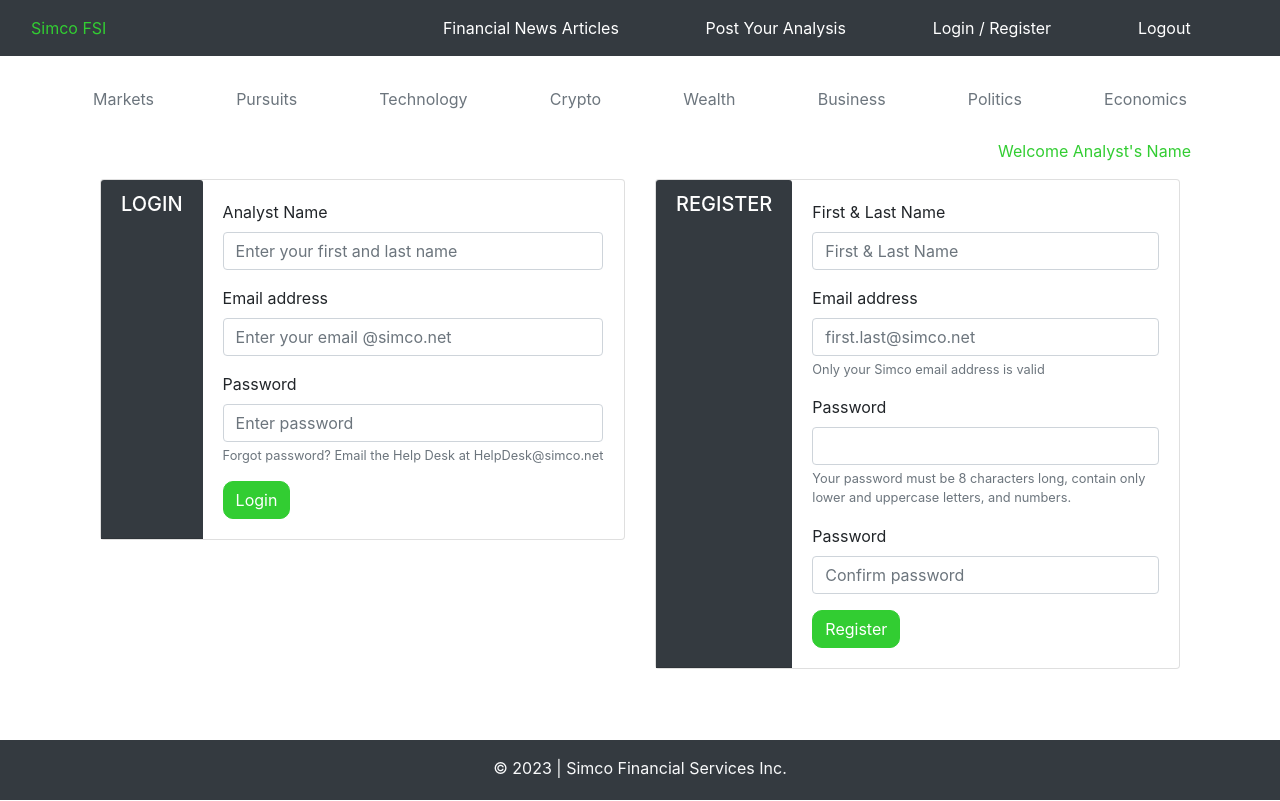
After one commit to DebJamA/Internship-py-1-1, a Python web app: template templates/login.html in a window 1280 px wide. The commit adds this page. Run offline with Jinja, Linux system fonts and the light colour scheme; the template is opened without the code that fills it, so the values that code supplies are empty; some libraries are stand-ins or nearby versions.

```diff
--- a/__init__.py
+++ b/__init__.py
@@ -3,10 +3,10 @@ from flask import Flask
 def create_app():
     app = Flask(__name__)
 
-    app.config['SECRET_KEY'] = "financialblogsecretkey"
-
+# import blueprints
     from .views import views
 
+# register blueprints
     app.register_blueprint(views, url_prefix="/")
 
     return app
--- a/static/css/layout.css
+++ b/static/css/layout.css
@@ -3,6 +3,7 @@
 #navbar-logo {
     color:#32cd32 !important;
 }
+
 #nav-item1:link, #nav-item1:visited {
     color:white !important;
 }
@@ -27,15 +28,42 @@
 #nav-item4:hover, #nav-item4:active {
     color:#32cd32 !important;
 }
+#navbar-spacer {
+            bottom: 0;
+            width: 100%;
+            height: 75px;
+            padding: 0px;
+            margin-top: 20px;
+}
 
 /* nav-scroller Welcome Analyst Name*/
-.welcome {
+#welcome {
     color:#32cd32 !important;
+}
+#blog {
+    color: bold #212529 !important;
+    font-weight: bold;
+}
+
+/* please login in alert */
+a#alert:link, a#alert:visited {
+    text-decoration:none;
+}
+
+a#alert:hover, a#alert:active {
+    color:#32cd32 !important;
+    text-decoration:none;
 }
 
 /* footer */
+#footer-spacer {
+            bottom: 0;
+            width: 100%;
+            height: 100px;
+            padding: 0px;
+            margin-top: 20px;
+}
 #footer-footer {
-            position: relative;
             bottom: 0;
             width: 100%;
             height: 60px;
@@ -48,14 +76,48 @@
 /* LOGIN.HTML */
 /* login */
 #btn-login {
+    text-decoration: none;
+    outline: none;
+    color: #ffffff;
+    background-color: #32cd32;
+    border-color: #32cd32;
+    border-radius: 10px;
+}
+#btn-login:hover {
+    color:white;
     background-color: #32cd32;
     border:none;
+    box-shadow: 0 12px 16px 0 rgba(0,0,0,0.24),0 17px 50px 0 rgba(0,0,0,0.19);
+}
+#btn-login:active {
+    color:white;
+    background-color: #32cd32;
+    border-color: ;
+    box-shadow: 0 12px 16px 0 rgba(0,0,0,0.24),0 17px 50px 0 rgba(0,0,0,0.19);
+    transform: translateY(4px);
 }
 
 /* register */
 #btn-register {
+    text-decoration: none;
+    outline: none;
+    color: #ffffff;
+    background-color: #32cd32;
+    border-color: #32cd32;
+    border-radius: 10px;
+}
+#btn-register:hover {
+    color:white;
     background-color: #32cd32;
     border:none;
+    box-shadow: 0 12px 16px 0 rgba(0,0,0,0.24),0 17px 50px 0 rgba(0,0,0,0.19);
+}
+#btn-register:active {
+    color:white;
+    background-color: #32cd32;
+    border-color: ;
+    box-shadow: 0 12px 16px 0 rgba(0,0,0,0.24),0 17px 50px 0 rgba(0,0,0,0.19);
+    transform: translateY(4px);
 }
 /* ========== end of login.html ========== */
 
@@ -93,6 +155,15 @@ a.posts-reading:hover, a.posts-reading:active {
 }
 /* ========== end of posts.html ========== */
 
+    /* POSTS>HTML and SINGLE.HTML */
+/* article image*/
+.article_image {
+    border-width: medium;
+    border-style: solid;
+    border-color: #32cd32;
+    border-radius: 5px;
+}
+    /* ========== end of posts.html and single.html ========== */
 
 /* SINGLE.HTML */
 /* single article category and analysis */
@@ -109,14 +180,14 @@ color:#32cd32 !important;
 }
 
 /* button to submit analysis */
-#btn-analysis:link, #btn-analysis:visited {
+#btn-analysis {
 border:2px solid;
 border-color:#32cd32;
 color:#32cd32 !important;
 background-color:white;
 }
 #btn-analysis:hover, #btn-analysis:active {
-color:white;
+color:white !important;
 background-color:#32cd32;
 border:none;
 }
--- a/templates/layout.html
+++ b/templates/layout.html
@@ -14,7 +14,7 @@
 </head>
 
 <body>
-    <nav class="navbar navbar-expand-lg navbar-dark bg-dark">
+    <nav class="navbar fixed-top navbar-expand-lg navbar-dark bg-dark">
         <div class="container-fluid">
             <span class="navbar-text" id="navbar-logo">Simco FSI</span>
             <button class="navbar-toggler"
@@ -24,29 +24,26 @@
             >
             <span class="navbar-toggler-icon"></span>
             </button>
+
             <div class="collapse navbar-collapse" id="navbarNav">
-                <div class="col-md-6 offset-md-3">
-
-                    <div class="navbar-nav">
-                        <a class="nav-item nav-link" id="nav-item1" href="{{ url_for('views.index') }}">Financial News Articles</a>
-                        <a class="nav-item nav-link" id="nav-item2" href="#">Post Your Analysis</a>
+                <div class="col-md-12 d-flex justify-content-end">
+                <div class="navbar-nav nav-fill w-75">
+                    <a class="nav-item nav-link px-2" id="nav-item1" href="{{ url_for('views.index') }}">Financial News Articles</a>
+                    <a class="nav-item nav-link px-2" id="nav-item2" href="{{ url_for('views.create') }}">Post Your Analysis</a>
+                    <a class="nav-item nav-link px-2" id="nav-item3" href="{{ url_for('views.login') }}">Login / Register</a>
+                    <a class="nav-item nav-link px-2" id="nav-item4" href="{{ url_for('views.index') }}">Logout</a>
                 </div>
-                </div>
-                <div class="col-md-3">
-                    <div class="navbar-nav">
-                        <a class="nav-item nav-link" id="nav-item3" href="{{ url_for('views.index') }}">Logout</a>
-                    </div>
-                </div>
-
-                <div class="col-md-3">
-                    <div class="navbar-nav">
-                        <a class="nav-item nav-link" id="nav-item4" href="#">Login / Register</a>
                 </div>
             </div>
 
         </div>
+    </nav>
+
+    <div class="container">
+        <div class="mt-auto py-4 bg-white" id="navbar-spacer">
+            <div class="padding container"></div>
         </div>
-    </nav>
+    </div>
 
     <div class="container">
         <div class="nav-scroller py-1 mb-2">
@@ -66,7 +63,7 @@
     <div class="container">
         <div class="nav-scroller py-1 mb-2">
             <nav class="nav d-flex justify-content-end">
-			<p class="p-1"><span>Welcome&nbsp;</span>{{ username }}!</p>
+                <span class="p-1" id="welcome">Welcome Analyst's Name</span>
             </nav>
         </div>
     </div>
@@ -75,11 +72,13 @@
         {% block content %}{% endblock %}
     </div>
 
-    <footer class="footer mt-auto py-4 bg-white" id="footer-spacer">
-        <div class="footer padding container"></div>
-    </footer>
+    <div class="container">
+        <div class="mt-auto py-4 bg-white" id="footer-spacer">
+            <div class="padding container"></div>
+        </div>
+    </div>
 
-    <footer class="footer mt-auto py-3 bg-dark" id="footer-footer">
+    <footer class="footer fixed-bottom mt-auto py-3 bg-dark" id="footer-footer">
         <div class="container text-center">
             <span class="text-light">
                 &copy; 2023 | Simco Financial Services Inc.
@@ -92,7 +91,13 @@ functionalities of some JS components depends on jQuery and Popper-->
 <script src="https://code.jquery.com/jquery-3.2.1.slim.min.js" integrity="sha384-KJ3o2DKtIkvYIK3UENzmM7KCkRr/rE9/Qpg6aAZGJwFDMVNA/GpGFF93hXpG5KkN" crossorigin="anonymous"></script>
 <script src="https://cdn.jsdelivr.net/npm/popper.js@1.12.9/dist/umd/popper.min.js" integrity="sha384-ApNbgh9B+Y1QKtv3Rn7W3mgPxhU9K/ScQsAP7hUibX39j7fakFPskvXusvfa0b4Q" crossorigin="anonymous"></script>
 <script src="https://cdn.jsdelivr.net/npm/bootstrap@4.0.0/dist/js/bootstrap.min.js" integrity="sha384-JZR6Spejh4U02d8jOt6vLEHfe/JQGiRRSQQxSfFWpi1MquVdAyjUar5+76PVCmYl" crossorigin="anonymous"></script>
+<!--script for article thumbnails-->
 <script src="holder.js"></script>
+<script>
+Holder.addTheme("dark", {
+    bg: "#212529", fg: "#999999", size: 12, font: "Roboto", fontweight: "normal", text: "Article Image"
+});
+</script>
 
 </body>
 </html>
--- /dev/null
+++ b/templates/login.html
@@ -0,0 +1,69 @@
+{% extends "layout.html" %}
+
+{% block title %}Login{% endblock %}
+
+{% block content %}
+
+<div class="container">
+    <div class="row mb-2">
+
+        <div class="col-md-6">
+            <div class="card flex-md-row mb-4 box-shadow h-md-250">
+                <h5 class="card-header text-white text-uppercase bg-dark">login</h5>
+                <div class="card-body d-flex flex-column align-items-start">
+                    <form method="POST" action="{{ url_for('views.login') }}" role="form">
+                        <div class="form-group">
+                            <label for="username">Analyst Name</label>
+                            <input type="text" class="form-control" id="username" name="username" aria-describedby="userHelp" placeholder="Enter your first and last name">
+                        </div>
+                        <div class="form-group">
+                            <label for="emailLogin">Email address</label>
+                            <input type="email" class="form-control" id="emailLogin" name="email" aria-describedby="loginEmailHelp" placeholder="Enter your email @simco.net">
+                        </div>
+                        <div class="form-group">
+                            <label for="password">Password</label>
+                            <input type="password" class="form-control" id="password" name="password" minlength="8" maxlength="8" placeholder="Enter password">
+                            <small id="passwordHelpBlock" class="form-text text-muted">
+                            Forgot password? Email the Help Desk at HelpDesk@simco.net
+                            </small>
+                        </div>
+                        <a class="btn btn-primary" href="{{ url_for('views.index') }}" role="button" id="btn-login">Login</a>
+                    </form>
+                </div>
+            </div>
+        </div>
+
+        <div class="col-md-6">
+            <div class="card flex-md-row mb-4 box-shadow h-md-250">
+                <h5 class="card-header text-white text-uppercase bg-dark">register</h5>
+                <div class="card-body d-flex flex-column align-items-start">
+                    <form method="POST" action="{{ url_for('views.register')}}" role="form">
+                        <div class="form-group">
+                            <label for="username">First & Last Name</label>
+                            <input type="text" class="form-control" id="register" name="username" placeholder="First & Last Name">
+                        </div>
+                        <div class="form-group">
+                            <label for="emailRegister">Email address</label>
+                            <input type="email" class="form-control" id="emailRegister" name="email" aria-describedby="registerEmailHelp" placeholder="first.last@simco.net">
+                            <small id="registerEmailHelp" class="form-text text-muted">Only your Simco email address is valid</small>
+                        </div>
+                        <div class="form-group">
+                            <label for="password1">Password</label>
+                            <input type="password" class="form-control" id="password1" name="password1" minlength="8" maxlength="8" aria-describedby="password1HelpBlock">
+                            <small id="password1HelpBlock" class="form-text text-muted">
+                            Your password must be 8 characters long, contain only lower and uppercase letters, and numbers.
+                            </small>
+                        </div>
+                        <div class="form-group">
+                            <label for="password2">Password</label>
+                            <input type="password" class="form-control" id="password2" name="password2" minlength="8" maxlength="8" placeholder="Confirm password">
+                        </div>
+                        <a class="btn btn-primary" href="{{ url_for('views.index') }}" role="button" id="btn-register">Register</a>
+                    </form>
+                </div>
+            </div>
+        </div>
+
+    </div>
+</div>
+{% endblock %}
```
Also changed, not shown: fbconfig.json (added, +9 -0 lines), requirements.txt (added, +11 -0 lines), schema.py (added, +72 -0 lines), templates/create.html (added, +95 -0 lines), templates/posts.html (+23 -10 lines), templates/single.html (+13 -9 lines), views.py (+37 -14 lines), static/blog_data.json. Lines whose indentation alone changed are shown as unchanged.
